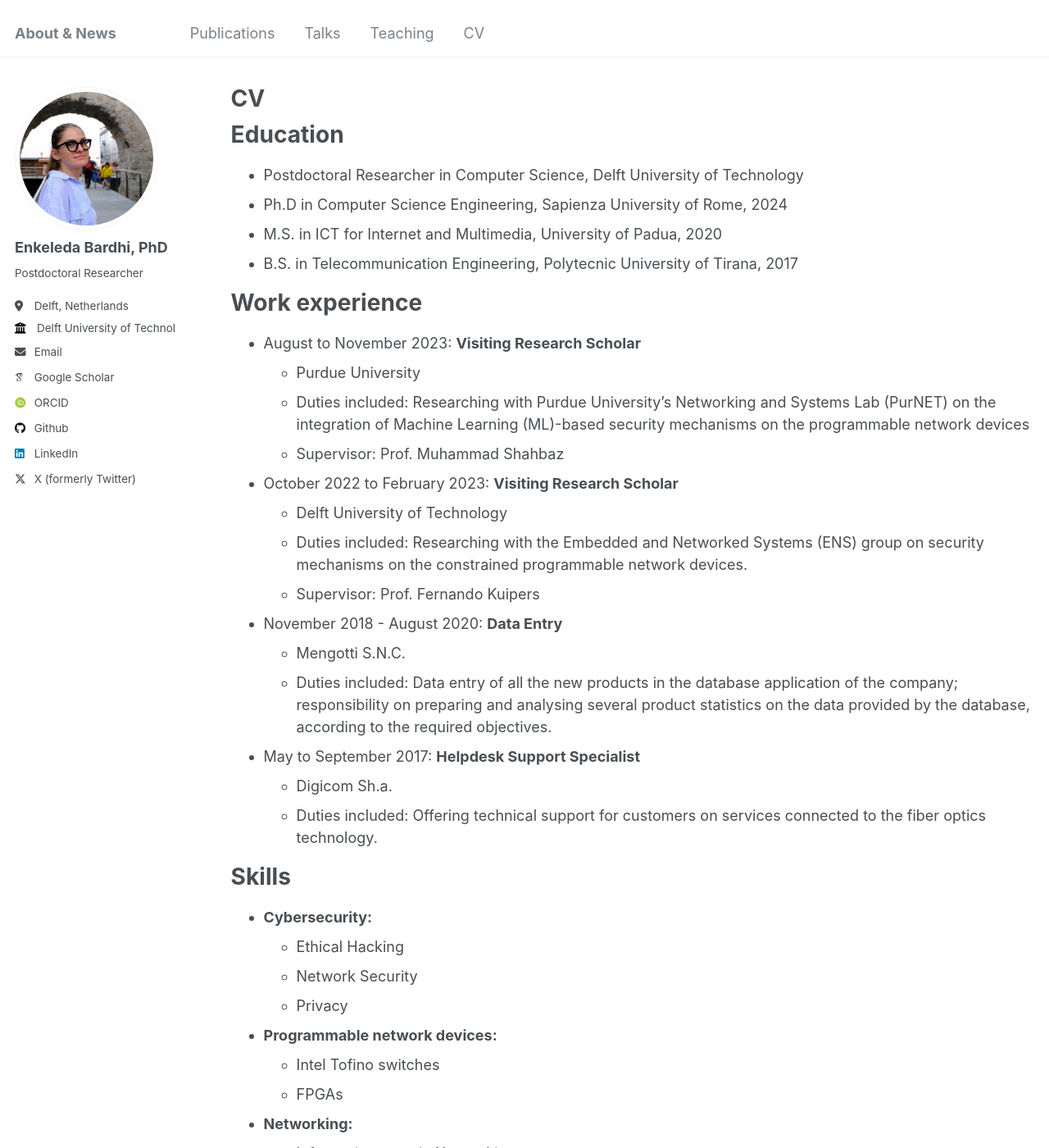
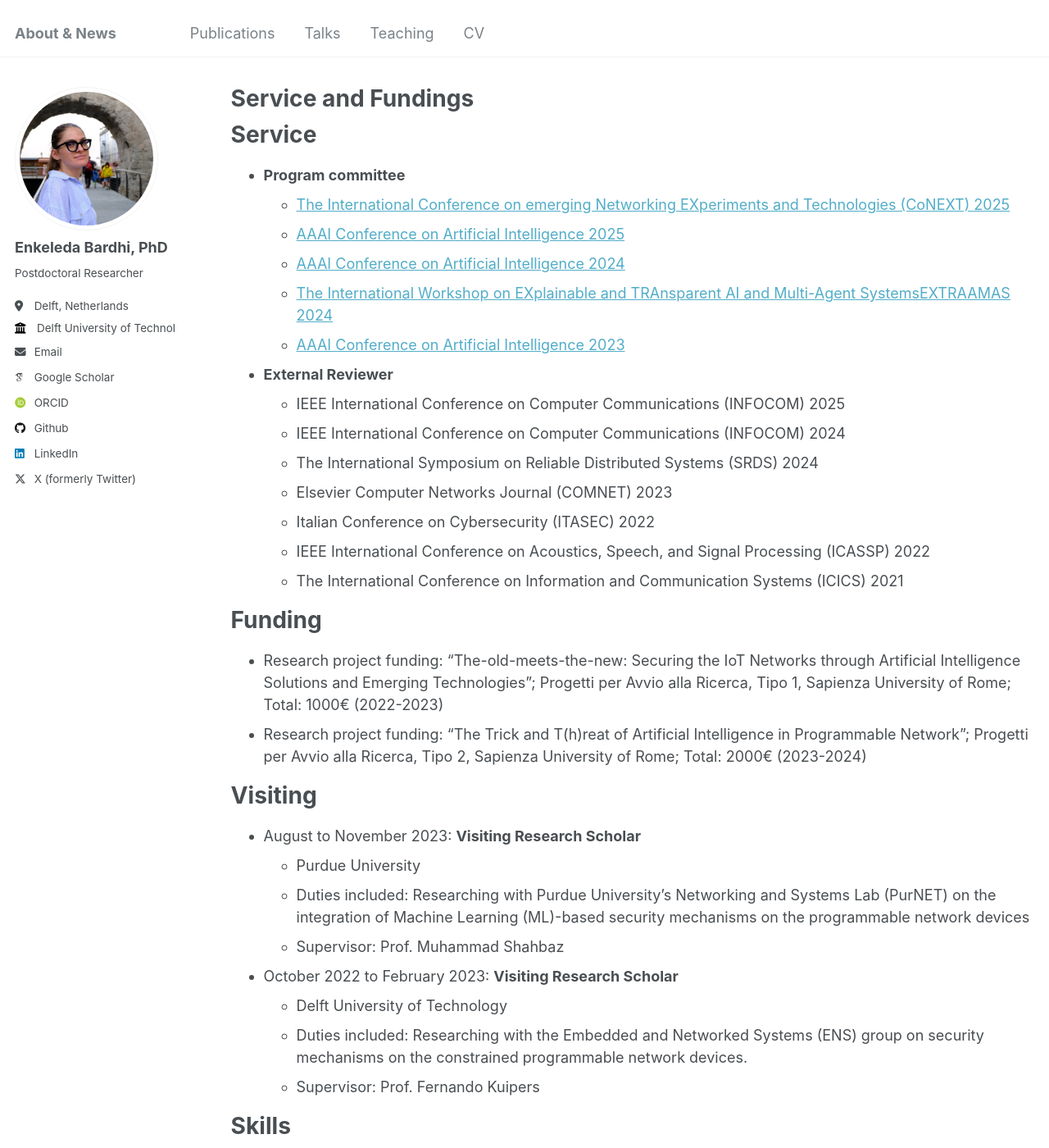
Before and after one commit to bardhienkeleda/bardhienkeleda.github.io, a Jekyll site: the page built from _pages/cv.md, in a window 1280 px wide and 1400 px high. Shown: the whole window at 82% size. Built offline with Jekyll 4.4.1, drawn with Linux system fonts in a browser that asks for light colours; some web fonts are replaced; some of the changed text lies outside the part shown.

Commit message:
service and fundings structure

```diff
--- a/_pages/cv.md
+++ b/_pages/cv.md
@@ -1,6 +1,6 @@
 ---
 layout: archive
-title: "CV"
+title: "Service and Fundings"
 permalink: /cv/
 author_profile: true
 redirect_from:
@@ -8,55 +8,6 @@ redirect_from:
 ---
 
 {% include base_path %}
-
-Education
-======
-* Postdoctoral Researcher in Computer Science, Delft University of Technology
-* Ph.D in Computer Science Engineering, Sapienza University of Rome, 2024
-* M.S. in ICT for Internet and Multimedia, University of Padua, 2020
-* B.S. in Telecommunication Engineering, Polytecnic University of Tirana, 2017
-
-Work experience
-======
-* August to November 2023: **Visiting Research Scholar**
-  * Purdue University
-  * Duties included: Researching with Purdue University’s Networking and Systems Lab (PurNET) on the integration of Machine Learning (ML)-based security mechanisms on the programmable network devices
-  * Supervisor: Prof. Muhammad Shahbaz
-
-* October 2022 to February 2023: **Visiting Research Scholar**
-  * Delft University of Technology
-  * Duties included: Researching with the Embedded and Networked Systems (ENS) group on security mechanisms on the constrained programmable
-    network devices.
-  * Supervisor: Prof. Fernando Kuipers
-
-* November 2018 - August 2020: **Data Entry**
-  * Mengotti S.N.C.
-  * Duties included: Data entry of all the new products in the database application of the company; responsibility on preparing and analysing several product statistics on the data provided by the database, according to the required objectives.
-
-* May to September 2017: **Helpdesk Support Specialist**
-  * Digicom Sh.a.
-  * Duties included: Offering technical support for customers on services connected to the fiber optics technology.
-
-Skills
-======
-* **Cybersecurity:**
-  * Ethical Hacking
-  * Network Security
-  * Privacy
-* **Programmable network devices:**
-  * Intel Tofino switches
-  * FPGAs
-* **Networking:**
-  * Information-centric Networking
-  * Software-Defined Networking
-* **Machine Learning:**
-  * Supervised-learning algorithms
-  * Explainable Artificial Intelligence (xAI) for network security
-* **Coding:**
-  * High intermediate skills of: Python, C, C++, MySQL, Matlab, OpenCV
-  * Good knowledge of: HTML and Java
-* **Other:**
-  * Presentation, planning, organization, creative problem-solving, teamwork, active listening, adapability, analytical thinking, decision making and self-organisation
 
 Service
 ======
@@ -80,3 +31,39 @@ Funding
 ======
 * Research project funding: “The-old-meets-the-new: Securing the IoT Networks through Artificial Intelligence Solutions and Emerging Technologies”; Progetti per Avvio alla Ricerca, Tipo 1, Sapienza University of Rome; Total: 1000€ (2022-2023)
 * Research project funding: “The Trick and T(h)reat of Artificial Intelligence in Programmable Network”; Progetti per Avvio alla Ricerca, Tipo 2, Sapienza University of Rome; Total: 2000€ (2023-2024)
+
+
+Visiting
+======
+* August to November 2023: **Visiting Research Scholar**
+  * Purdue University
+  * Duties included: Researching with Purdue University’s Networking and Systems Lab (PurNET) on the integration of Machine Learning (ML)-based security mechanisms on the programmable network devices
+  * Supervisor: Prof. Muhammad Shahbaz
+
+* October 2022 to February 2023: **Visiting Research Scholar**
+  * Delft University of Technology
+  * Duties included: Researching with the Embedded and Networked Systems (ENS) group on security mechanisms on the constrained programmable
+    network devices.
+  * Supervisor: Prof. Fernando Kuipers
+
+
+Skills
+======
+* **Cybersecurity:**
+  * Ethical Hacking
+  * Network Security
+  * Privacy
+* **Programmable network devices:**
+  * Intel Tofino switches
+  * FPGAs
+* **Networking:**
+  * Information-centric Networking
+  * Software-Defined Networking
+* **Machine Learning:**
+  * Supervised-learning algorithms
+  * Explainable Artificial Intelligence (xAI) for network security
+* **Coding:**
+  * High intermediate skills of: Python, C, C++, MySQL, Matlab, OpenCV
+  * Good knowledge of: HTML and Java
+* **Other:**
+  * Presentation, planning, organization, creative problem-solving, teamwork, active listening, adapability, analytical thinking, decision making and self-organisation
```
